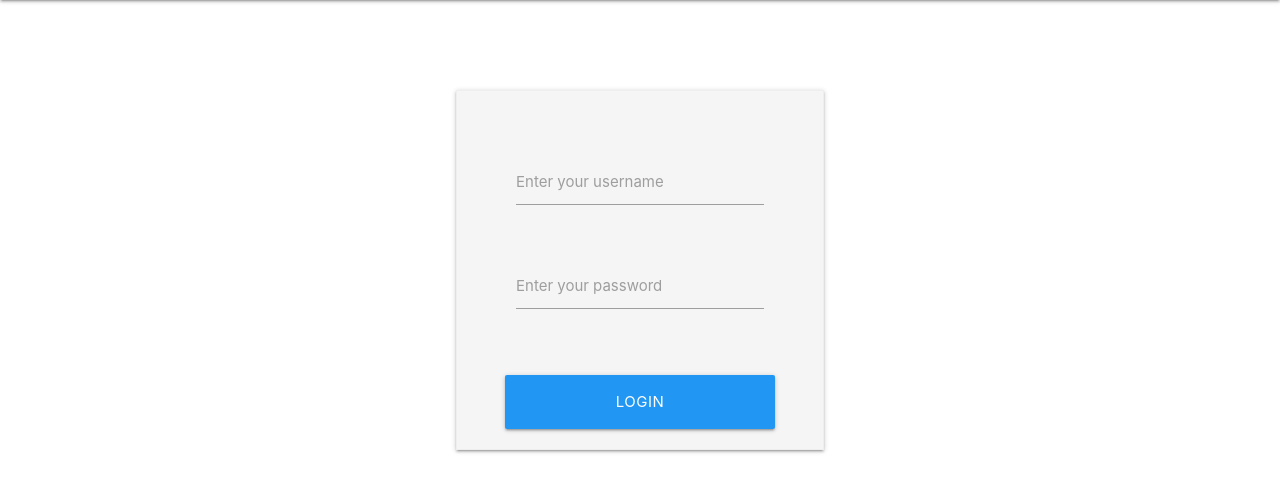
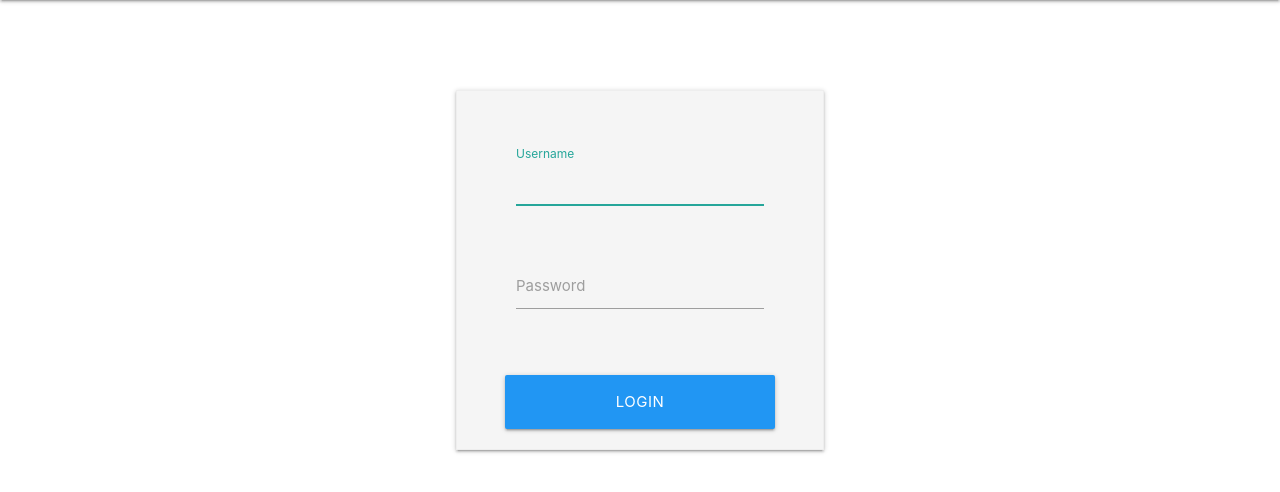
Before and after one commit to SamuelM333/flying-whales, a Flask app: page /login/ in a window 1280 px wide. Shown: the part 64-556 px from the top of the page. Run offline with Flask 2, Linux system fonts and the light colour scheme; parts of the project's set-up code (start-up, migrations or seed data) failed here and were passed over; some libraries are stand-ins or nearby versions.

Commit message:
Autofocus on username login

```diff
--- a/templates/login.html
+++ b/templates/login.html
@@ -16,15 +16,15 @@
 
             <div class='row'>
               <div class='input-field col s12'>
-                <input class='validate' type='text' name='username' id='username'/>
-                <label for='username'>Enter your username</label>
+                <input id='username' class='validate' name='username' type='text'/>
+                <label for='username'>Username</label>
               </div>
             </div>
 
             <div class='row'>
               <div class='input-field col s12'>
                 <input class='validate' type='password' name='password' id='password'/>
-                <label for='password'>Enter your password</label>
+                <label for='password'>Password</label>
               </div>
             </div>
             <br/>
@@ -47,3 +47,9 @@
 {% block css %}
   <link rel="stylesheet" href="{{ url_for('static', filename='css/login.css') }}">
 {% endblock %}
+{% block js %}
+  <script>
+      const username_input = $("#username");
+      username_input.focus();
+  </script>
+{% endblock %}
```
